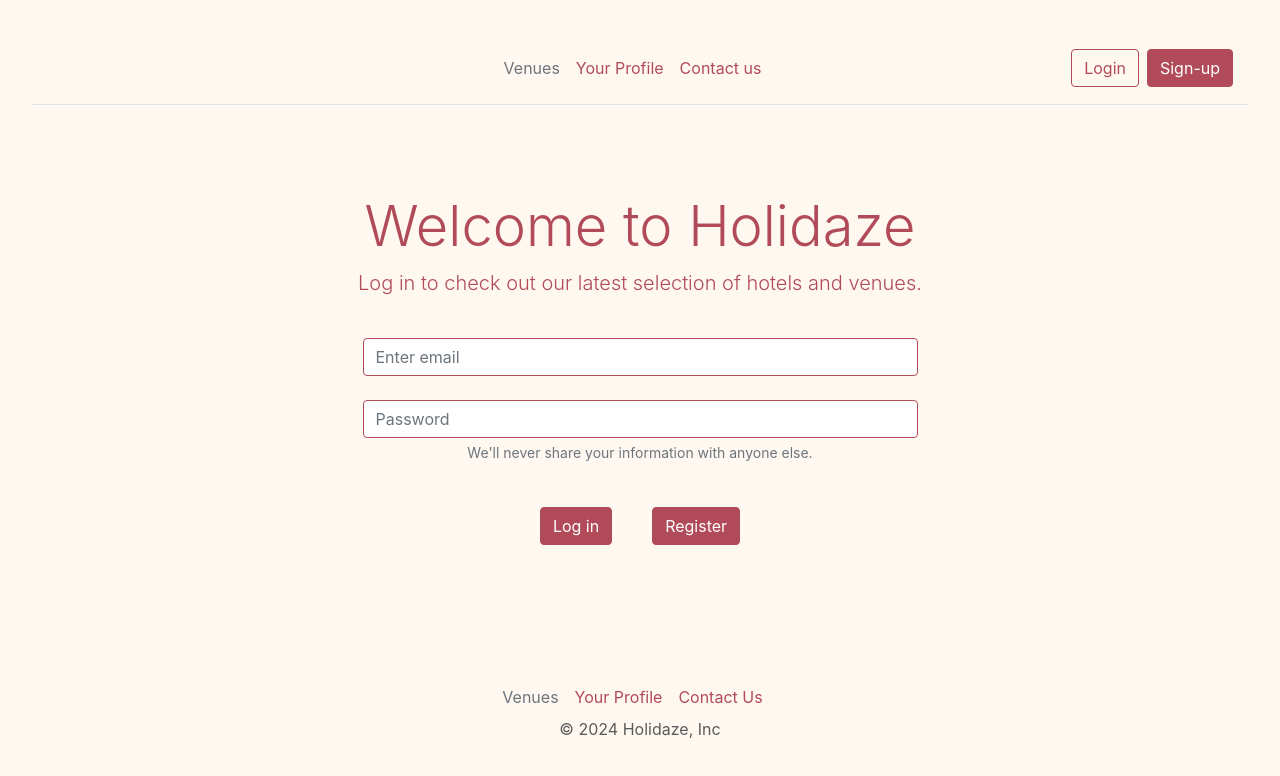
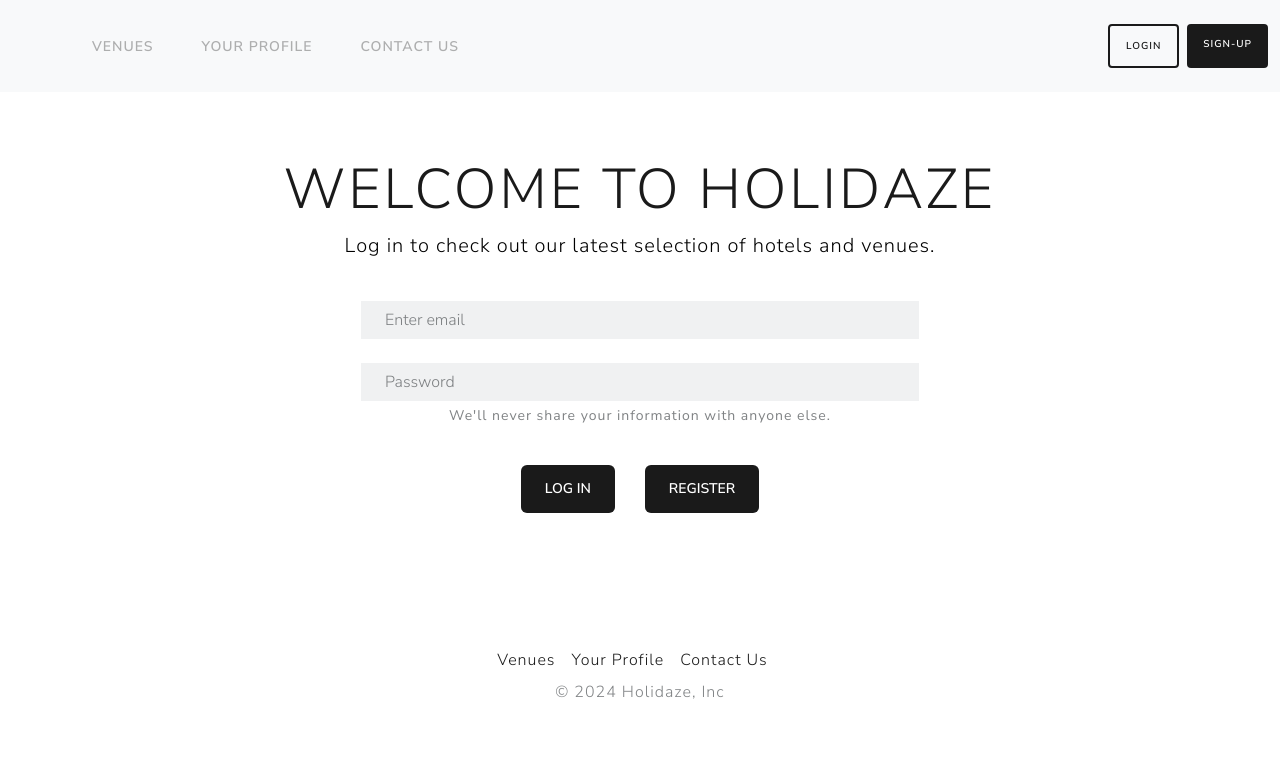
Before and after one commit to JeanettKM/JeanettKM_Eksamen_FD-Copy, a React (Vite) app in the folder Frontend-Dev Eksamen 2/: page /login in a window 1280 px wide. Shown: the top 776 px of the page. Built offline with nearby package versions, Linux system fonts and the light colour scheme.

Commit message:
Added bootswatch for test and fixed the navbar hamburger menu

```diff
--- a/Frontend-Dev Eksamen 2/src/App.css
+++ b/Frontend-Dev Eksamen 2/src/App.css
@@ -1,28 +1,3 @@
-body {
-  height: 100vh; /* Set body height to 100% of the viewport height */
-  margin: 0; /* Remove default margin to ensure full coverage */
-}
-
-#root {
-  max-width: 1280px;
-  margin: 0 auto;
-  padding: 2rem;
-  text-align: center;
-}
-
-.logo {
-  height: 6em;
-  padding: 1.5em;
-  will-change: filter;
-  transition: filter 300ms;
-}
-.logo:hover {
-  filter: drop-shadow(0 0 2em #646cffaa);
-}
-.logo.react:hover {
-  filter: drop-shadow(0 0 2em #61dafbaa);
-}
-
 @keyframes logo-spin {
   from {
     transform: rotate(0deg);
@@ -38,19 +13,11 @@ body {
   }
 }
 
-.card {
-  padding: 2em;
-}
-
-.read-the-docs {
-  color: #888;
-}
-
 .inputWidth {
   width: 50%;
   margin: auto;
 }
-.border-bottom {
-  border-bottom: 1px solid var(--secondary-color);
-  border-color: var(--secondary-color);
+
+button {
+  margin: 15px;
 }
--- a/Frontend-Dev Eksamen 2/src/App.jsx
+++ b/Frontend-Dev Eksamen 2/src/App.jsx
@@ -3,6 +3,8 @@ import { BrowserRouter as Router } from "react-router-dom";
 import Header from "./components/Header/Header";
 import Routing from "./components/Routing/Routing";
 import Footer from "./components/Footer/Footer";
+import "bootstrap/dist/css/bootstrap.min.css";
+import "bootswatch/dist/lux/bootstrap.css";
 import "./App.css";
 
 function App() {
--- a/Frontend-Dev Eksamen 2/src/components/Footer/Footer.jsx
+++ b/Frontend-Dev Eksamen 2/src/components/Footer/Footer.jsx
@@ -44,7 +44,7 @@ const Footer = () => {
     <footer className="py-3 my-4">
       <ul className="nav col-12 col-md-auto mb-2 justify-content-center mb-md-0">
         <li>
-          <Link to="/venues" className="nav-link px-2 link-secondary">
+          <Link to="/venues" className="nav-link px-2 text-primary">
             Venues
           </Link>
         </li>
--- a/Frontend-Dev Eksamen 2/src/components/Header/Header.jsx
+++ b/Frontend-Dev Eksamen 2/src/components/Header/Header.jsx
@@ -1,15 +1,12 @@
 import React from "react";
 import { Link } from "react-router-dom";
+import "./header.css";
 
 const Header = () => {
   return (
-    <div>
-      <header className="d-flex flex-wrap align-items-center justify-content-center justify-content-md-between py-3 mb-4 border-bottom">
-        <div className="col-md-3 mb-2 mb-md-0">
-          <Link
-            to="/"
-            className="d-inline-flex link-body-emphasis text-decoration-none"
-          >
+    <nav className="navbar navbar-expand-lg bg-body-tertiary">
+      <div className="container-fluid">
+        <Link className="navbar-brand" to="/">
           <svg
             className="bi"
             width="40"
@@ -20,65 +17,46 @@ const Header = () => {
             <use xlinkHref="#bootstrap"></use>
           </svg>
         </Link>
-        </div>
-
-        <ul className="nav col-12 col-md-auto mb-2 justify-content-center mb-md-0">
-          <li>
-            <Link to="/venues" className="nav-link px-2 link-secondary">
+        <button
+          className="navbar-toggler"
+          type="button"
+          data-bs-toggle="collapse"
+          data-bs-target="#navbarColor04"
+          aria-controls="navbarColor04"
+          aria-expanded="false"
+          aria-label="Toggle navigation"
+        >
+          <span className="navbar-toggler-icon"></span>
+        </button>
+        <div className="collapse navbar-collapse" id="navbarColor04">
+          <ul className="navbar-nav me-auto">
+            <li className="nav-item">
+              <Link className="nav-link" to="/venues">
                 Venues
               </Link>
             </li>
-          <li>
-            <Link to="/user" className="nav-link px-2">
+            <li className="nav-item">
+              <Link className="nav-link" to="/user">
                 Your Profile
               </Link>
             </li>
-          <li>
-            <Link to="/contact" className="nav-link px-2">
+            <li className="nav-item">
+              <Link className="nav-link" to="/contact">
                 Contact us
               </Link>
             </li>
           </ul>
-
-        <div className="col-md-3 text-end">
-          <Link to="/login" className="btn btn-outline-primary me-2">
+          <div className="d-flex">
+            <Link to="/login" className="btn btn-outline-primary me-2 btn-sm">
               Login
             </Link>
-          <Link to="/register" className="btn btn-primary">
+            <Link to="/register" className="btn btn-primary btn-sm">
               Sign-up
             </Link>
           </div>
-      </header>
-
-      {/* <Navbar expand="lg" className="bg-body-tertiary">
-        <Container>
-          <Navbar.Brand href="#home">Holidaze</Navbar.Brand>
-          <Navbar.Toggle aria-controls="basic-navbar-nav" />
-          <Navbar.Collapse id="basic-navbar-nav">
-            <Nav className="ms-auto">
-              <Nav.Link as={Link} to="/venues#venueOverview">
-                Venues
-              </Nav.Link>
-              <Nav.Link as={Link} to="/cart#cartPage">
-                Cart
-              </Nav.Link>
-              <NavDropdown title="Profile" id="basic-nav-dropdown">
-                <NavDropdown.Item as={Link} to="/user#userPage">
-                  Your Profile
-                </NavDropdown.Item>
-                <NavDropdown.Item as={Link} to="/orders#orders">
-                  Your Orders
-                </NavDropdown.Item>
-                <NavDropdown.Divider />
-                <NavDropdown.Item as={Link} to="/login#loginPage">
-                  Log Out
-                </NavDropdown.Item>
-              </NavDropdown>
-            </Nav>
-          </Navbar.Collapse>
-        </Container>
-      </Navbar> */}
         </div>
+      </div>
+    </nav>
   );
 };
 
--- a/Frontend-Dev Eksamen 2/src/components/Header/header.css
+++ b/Frontend-Dev Eksamen 2/src/components/Header/header.css
@@ -1,4 +1,12 @@
-.border-bottom {
-  border-bottom: 1px solid var(--secondary-color);
-  border-color: var(--secondary-color);
+/* Custom CSS for centering navbar items on small screens */
+@media (max-width: 991.98px) {
+  /* Bootstrap's breakpoint for small screens */
+  .d-flex {
+    justify-content: center;
+  }
+
+  .me-auto {
+    margin-right: auto;
+    margin-left: 20px;
+  }
 }
--- a/Frontend-Dev Eksamen 2/src/components/VenueDetail/venueDetail.css
+++ b/Frontend-Dev Eksamen 2/src/components/VenueDetail/venueDetail.css
@@ -0,0 +1,6 @@
+@media (min-width: 992px) {
+  .card {
+    max-width: 70%;
+    margin: 0 auto;
+  }
+}
--- a/Frontend-Dev Eksamen 2/src/components/VenueOverview/VenueOverview.jsx
+++ b/Frontend-Dev Eksamen 2/src/components/VenueOverview/VenueOverview.jsx
@@ -112,7 +112,7 @@ const VenueOverview = () => {
     <div className="bg-color">
       <div className="jumbotron">
         <h1 className="display-4">Check our Venues</h1>
-        <p className="lead">
+        <p className="lead text-secondary">
           Can you find the perfect venue for your next event?
         </p>
         <hr className="my-4" />
--- a/Frontend-Dev Eksamen 2/src/components/VenueOverview/venueOverview.css
+++ b/Frontend-Dev Eksamen 2/src/components/VenueOverview/venueOverview.css
@@ -60,3 +60,10 @@ div.jumbotron {
 .venue-card {
   border: 0.5px solid var(--secondary-color);
 }
+
+@media (min-width: 992px) {
+  .container {
+    max-width: 70%;
+    margin: 0 auto; /* Center the container */
+  }
+}
--- a/Frontend-Dev Eksamen 2/src/index.css
+++ b/Frontend-Dev Eksamen 2/src/index.css
@@ -5,14 +5,14 @@ body {
   color: var(--secondary-color);
 }
 
-:root {
+/* :root {
   --primary-color: #fff8f0;
   --secondary-color: #b14b59;
   --third-color: #d7a46f;
   --text-color: #845158;
-}
+} */
 
-/* Update Bootstrap components to use custom colors */
+/* Update Bootstrap components to use custom colors
 .btn-primary {
   background-color: var(--secondary-color);
   border-color: var(--secondary-color);
@@ -69,4 +69,4 @@ footer.a {
 .nav:hover {
   color: var(--third-color);
   text-decoration: underline;
-}
+} */
--- a/package.json
+++ b/package.json
@@ -1,6 +1,7 @@
 {
   "dependencies": {
     "bootstrap": "^5.3.3",
+    "bootswatch": "^5.3.3",
     "cdbreact": "^1.5.19",
     "react-bootstrap": "^2.10.2",
     "react-router-bootstrap": "^0.26.2",
```
Also changed, not shown: 1 other file (tests, documents, lock files or other folders). Lines whose indentation alone changed are shown as unchanged.
